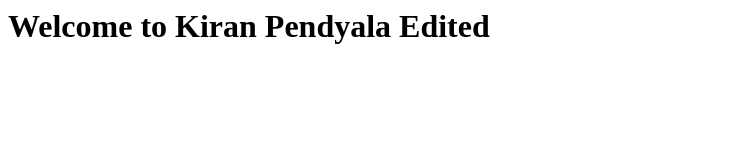
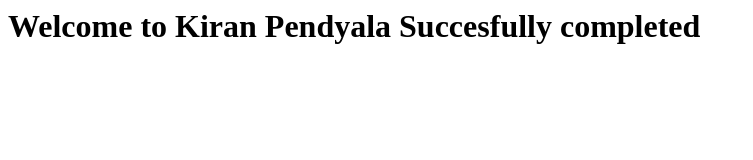
Before and after one commit to Kiran-29/Website-29, a plain HTML site: page index.html in a window 1280 px wide. Shown: the whole page, without its empty margins (0-753 px from the left). Drawn offline with Linux system fonts and the light colour scheme.

Commit message:
Update index.html

```diff
--- a/index.html
+++ b/index.html
@@ -1,6 +1,6 @@
 <html>
 <title> CI/CD Pipeline </title>
 <body>
-<h1> Welcome to Kiran Pendyala Edited </h1>
+<h1> Welcome to Kiran Pendyala Succesfully completed </h1>
 </body>
 </html>
```
